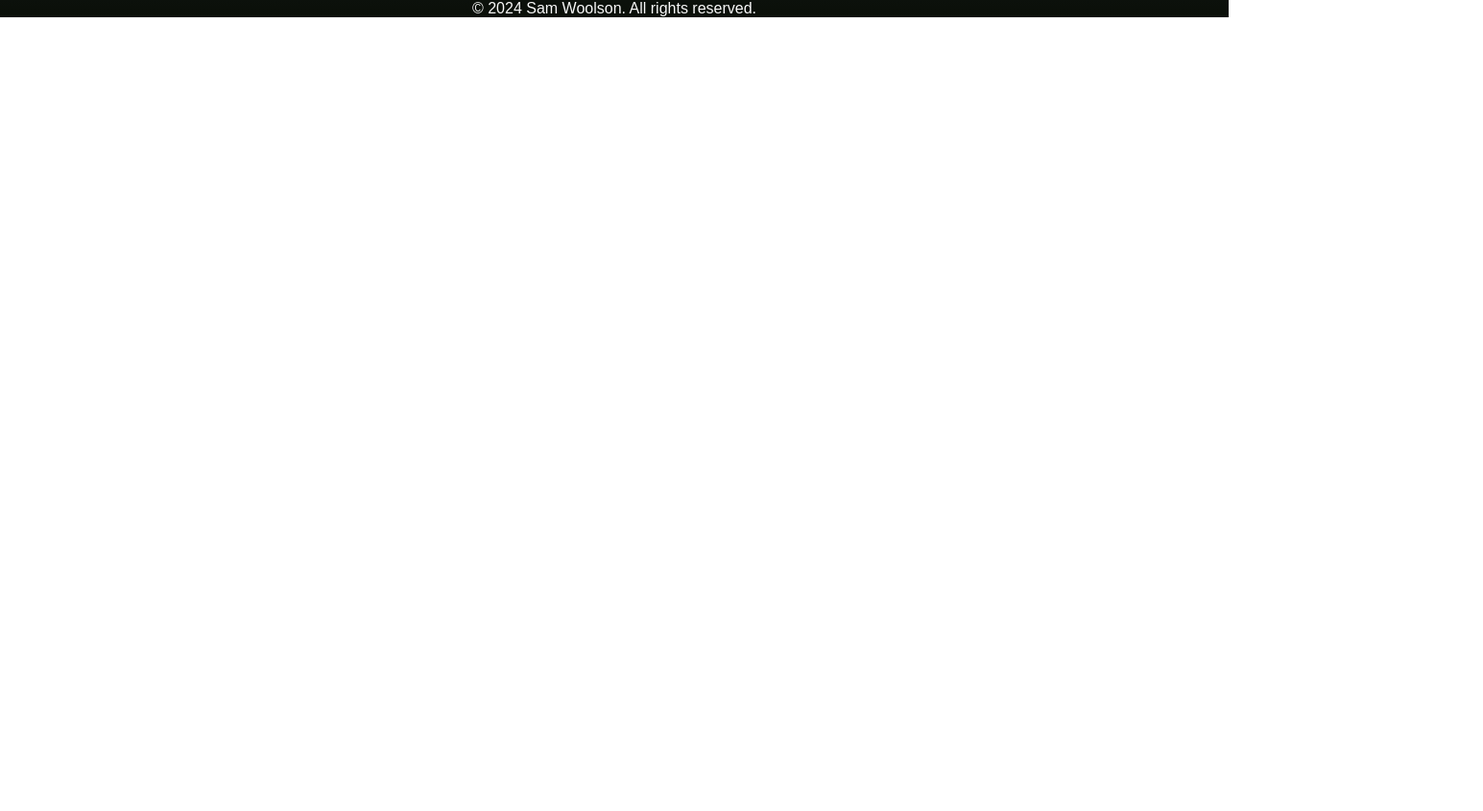
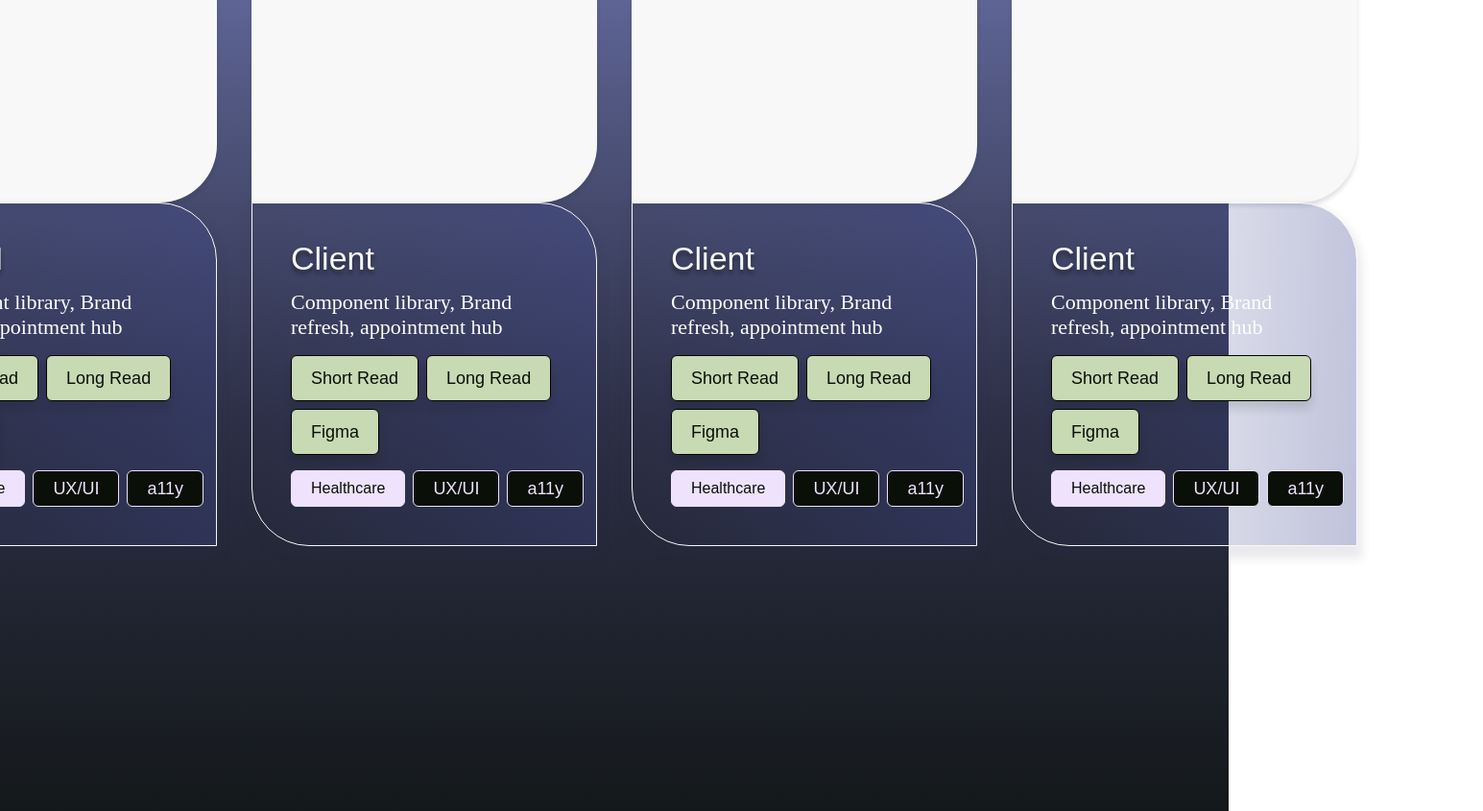
Before and after one commit to sewoolson/Portfolio, a plain HTML site: page index.html in a window 1280 px wide. Shown: the part 1289-2134 px from the top of the page at 96% size, 1545 px wide, since content can reach past the window. Before the commit the page ends 1307 px from the top, so only its background shows below. Drawn offline with Linux system fonts and the light colour scheme.

Commit message:
WIP - Portfolio cards

```diff
--- a/index.html
+++ b/index.html
@@ -24,25 +24,25 @@
         </div><!--end it me div-->
             <div id="intro">
         <h1>Hello, I'm Sam.</h1>
-        <h2>I'm an inquisitive and adaptable full-stack designer, </h2>
-        <p>
-            driven by curiosity and an unwavering desire to contribute to humanity through technology, whether in design or development.
-            Most of my work is password protected due to ongoing work.
-            Please contact me if you’d like early access.
+        <h2>I'm an inquisitive and adaptable full-stack designer. </h2>
+        <p id="intro-paragraph">
+            Driven by curiosity and an unwavering desire to contribute to humanity through technology, whether in design or development.
         </p>
 
 <div id="button-container">
         <button><a href="#portfolio">Portfolio</a></button>
         <button><a href="#contact">Let's connect!</a> <i class="fa-solid fa-arrow-down"></i></button>
-        <button><a href="#" download="">Download Resume</a>  <i class="fa-solid fa-download"></i></button>
-        <button><a href="#">LinkedIn</a><i class="fa-solid fa-arrow-up-right-from-square"></i></button>
-        <button><a href="github">Github</a><i class="fa-solid fa-arrow-up-right-from-square"></i></button>
+        <button><a href="assets/samwoolson-resume-2024.pdf" download="">Download Resume</a>  <i class="fa-solid fa-download"></i></button>
+        <button><a href="https://www.linkedin.com/in/samwoolson/" target="_blank">LinkedIn</a><i class="fa-solid fa-arrow-up-right-from-square"></i></button>
+        <button><a href="https://github.com/sewoolson" target="_blank">Github</a><i class="fa-solid fa-arrow-up-right-from-square" ></i></button>
     </div><!-- end of button-container-->
 </div><!-- end of intro-->
     </div>
         </div><!-- end of intro-->
     </div><!--end hero-container-->
     </section><!-- end of hero-->
+
+    <main>
     <section id="skills">
     <div class="skills-container">
         <h3>Skill Highlights</h3>
@@ -64,24 +64,112 @@
         <p class="skill-tag">Git</p>
         <p class="skill-tag">SQL</p>
         <p class="skill-tag">noSQL</p>
-        <p class="skill-tag">SQL</p>
+
      </div><!--end of skills-wrap-->
     </div><!-- end of skills-container-->
     </section><!-- end of skills section-->
 
     <section id="portfolio">
+        <div class="portfolio-container">
         <h3>Portfolio</h3>
+        <div class="cards-grid">
+
+<article id="card">
+    <div class="project-cover-img">
+<img src="">
+    </div><!--end project-cover-img-->
+    <div class="card-content">
+    <h4>RUSH</h4>
+    <p id="card-para">Component library, Brand refresh, appointment hub</p>
+    <div class="button-wrap">
+    <button>Short Read</button>
+    <button>Long Read</button>
+    <button>Figma</button>
+</div><!--end button-wrap-->
+    <div class="skills-wrap">
+        <p id="industry-tag">Healthcare</p>
+<p class="skill-tag">UX/UI</p>
+<p class="skill-tag">a11y</p>
+</div><!--end of card-content -->
+    </div><!--end of skills tags-->
+
+</article><!--end of card 1-->
+
+<article id="card">
+    <div class="project-cover-img">
+<img src="">
+    </div><!--end project-cover-img-->
+    <div class="card-content">
+    <h4>Client</h4>
+    <p id="card-para">Component library, Brand refresh, appointment hub</p>
+    <div class="button-wrap">
+    <button>Short Read</button>
+    <button>Long Read</button>
+    <button>Figma</button>
+</div><!--end button-wrap-->
+    <div class="skills-wrap">
+        <p id="industry-tag">Healthcare</p>
+<p class="skill-tag">UX/UI</p>
+<p class="skill-tag">a11y</p>
+</div><!--end of card-content -->
+    </div><!--end of skills tags-->
+</article><!--end of card 2-->
+
+<article id="card">
+    <div class="project-cover-img">
+<img src="">
+    </div><!--end project-cover-img-->
+    <div class="card-content">
+    <h4>Client</h4>
+    <p id="card-para">Component library, Brand refresh, appointment hub</p>
+    <div class="button-wrap">
+    <button>Short Read</button>
+    <button>Long Read</button>
+    <button>Figma</button>
+</div><!--end button-wrap-->
+    <div class="skills-wrap">
+        <p id="industry-tag">Healthcare</p>
+<p class="skill-tag">UX/UI</p>
+<p class="skill-tag">a11y</p>
+</div><!--end of card-content -->
+    </div><!--end of skills tags-->
+</article><!--end of card 3-->
+
+<article id="card">
+    <div class="project-cover-img">
+<img src="">
+    </div><!--end project-cover-img-->
+    <div class="card-content">
+    <h4>Client</h4>
+    <p id="card-para">Component library, Brand refresh, appointment hub</p>
+    <div class="button-wrap">
+    <button>Short Read</button>
+    <button>Long Read</button>
+    <button>Figma</button>
+</div><!--end button-wrap-->
+    <div class="skills-wrap">
+        <p id="industry-tag">Healthcare</p>
+<p class="skill-tag">UX/UI</p>
+<p class="skill-tag">a11y</p>
+</div><!--end of card-content -->
+    </div><!--end of skills tags-->
+</article><!--end of card 4-->
+
+        </div><!--end of cards grid-->
 
 
 
+    </div><!--end of portfolio-container-->
     </section><!-- end of portfolio section-->
 
     <section id="contact">
 
     </section><!-- end of contact -->
+</main>
     <footer>
         <a class="footer-logo"><img src="/assets/Footer-logo-white.svg" alt="footer logo" aria-label="Sam Woolson's logo"></a>
-        <p id="footer-text">© 2024 Sam Woolson. All rights reserved.</p>
+        <p id="footer-text">© 2024 Sam Woolson. Website design and development by Sam Woolson. All rights reserved.
+        </p>
     </footer>
 </body>
 
--- a/styles.css
+++ b/styles.css
@@ -21,23 +21,28 @@ body {
     display: flex;
     flex-direction: column;
     min-height: 100vh;
-    z-index: -1;
-    position: relative;
+
+}
+
+main {
+    flex: 1;
+    display: flex;
+    flex-direction: column;
+    justify-content: center;
     align-items: center;
-
+    gap: 2rem;
+    padding: 4rem 1rem;
 }
 
 header {
     display: flex;
-    width: 1620px;
-    height: 120px;
-    padding: 2px 251px;
-    min-width: 100vh;
+    padding: 2px 80px;
     background-color: #FFF;
     flex-direction: column;
     justify-content: center;
     align-items: flex-start;
     gap: 10px;
+    height: 125px;
     background: var(--gray-wash, #F8F8F8);
     box-shadow: 0px 8px 10px 0px rgba(10, 15, 8, 0.12);
 }
@@ -48,30 +53,36 @@ header {
     padding-right: 0px;
     justify-content: center;
     align-items: center;
+    flex-shrink: 0;
 }
 
 section #hero {
     display: flex;
-    padding: 82.617px 356px 30.723px 0px;
+    /* padding: 82.617px 356px 30.723px 0px; */
     align-items: center;
 }
 
 .it-me {
+    display: flex;
     float: left;
     width: 363.66px;
     height: 424.895px;
     transform: rotate(180deg);
+    flex-shrink: 0;
+    /* position: relative; */
 }
 
 #intro {
     display: flex;
+    max-width: 1384px;
     flex-direction: column;
-    align-items: flex-start;
+    justify-content: center;
     gap: 16px;
-    padding: 82.617px 356px 30.723px 5rem;
+    padding: 82.617px 356px 30.723px 50px;
 }
 
 h1 {
+    display: flex;
     color: #0A0F08;
     font-family: Oswald, sans-serif;
     font-size: 58px;
@@ -98,7 +109,25 @@ font-weight: 500;
 line-height: 100%;
 }
 
+h4 {
+    color: var(--gray-wash, #F8F8F8);
+text-shadow: 0px 4px 4px rgba(10, 15, 8, 0.50);
+font-family: Oswald, sans-serif;
+font-size: 34px;
+font-style: normal;
+font-weight: 500;
+line-height: 100%;
+}
+
 p {
+    color: #0A0F08;
+    font-family: Avenir;
+    font-size: 22px;
+    font-style: normal;
+    font-weight: 350;
+}
+
+p.intro-paragraph {
     color: #0A0F08;
     font-family: Avenir;
     font-size: 28px;
@@ -106,9 +135,26 @@ p {
     font-weight: 350;
 }
 
+p.skill-tag {
+    display: flex;
+    justify-content: center;
+    gap: 8px;
+    height: 38px;
+    padding: 10px 20px;
+    align-items: center;
+    border-radius: 6px;
+    border: 1px solid var(--cherryblossom, #EEE2FC);
+    background:#0A0F08;
+    font-family: Avenir, sans-serif;
+    font-size: 18px;
+    color: #EEE2FC;
+}
+
+
 #button-container {
     display: flex;
-    justify-content: space-between;
+    justify-content:flex-start;
+    gap: 16px;
     width: 832px;
 }
 
@@ -124,11 +170,11 @@ button {
     background: #C8DAB4;
     font-family: Oswald, sans-serif;
     color: #0A0F08;
-    font-size: 24px;
+    font-size: 18px;
     font-style: normal;
     font-weight: 400;
     line-height: normal;
-    gap: 0.5rem;
+    cursor: pointer;
 }
 
 a {
@@ -149,7 +195,7 @@ button:hover {
     background: #6c74d3;
     font-family: Oswald, sans-serif;
     color: #FFF;
-    font-size: 24px;
+    font-size: 18px;
     font-style: normal;
     font-weight: 400;
     line-height: normal;
@@ -162,38 +208,26 @@ button:focus {
     box-shadow: 2px 2px 5px #fff;
     height: 48px;
     padding: 20px 20px;
-    margin: 16px;
     align-items: center;
     border-radius: 6px;
-    border: 4px solid #fff;
+    border: 2px solid #fff;
     background: #6c74d3;
     font-family: Oswald, sans-serif;
     color: #FFF;
-    font-size: 24px;
+    font-size: 18px;
     font-style: normal;
     font-weight: 400;
     line-height: normal;
-    text-decoration: none   ;
+    text-decoration: none;
 }
 
-section #skills {
-    display: flex;
-    width: 1384px;
-    padding: 86px 131px;
-    flex-direction: column;
-    align-items: flex-start;
-    gap: 28px;
-    border-radius: 0px 60px;
-    border: 1px solid #F8F8F8);
-    background: var(--content-grad-lightpurp, linear-gradient(93deg, rgba(255, 255, 255, 0.00) 2.29%, rgba(65, 74, 145, 0.34) 101.76%));
-    box-shadow: 0px 8px 10px 5px rgba(65, 74, 145, 0.10);
-}
 
 .skills-container {
     display: flex;
-    width: 1384px;
     padding: 86px 131px;
     flex-direction: column;
+    justify-content: center;
+    align-items: flex-start;
     gap: 28px;
     border-radius: 0px 60px;
     border: 1px solid var(--gray-wash, #F8F8F8);
@@ -203,68 +237,125 @@ section #skills {
 
 .skills-wrap {
 display: flex;
-justify-content: flex-start;
-flex-direction: row;
-flex-wrap: wrap;
-gap: 9px;
+display: grid;grid-template-columns: repeat(6, 1fr);
+gap: 8px;
 }
 
-p.skill-tag {
+#industry-tag {
     display: flex;
     justify-content: center;
-    width: 200px;
     gap: 8px;
     height: 38px;
     padding: 10px 20px;
     align-items: center;
     border-radius: 6px;
     border: 1px solid var(--cherryblossom, #EEE2FC);
-    background:#0A0F08;
+    background: #EEE2FC;
     font-family: Avenir, sans-serif;
-    color: #EEE2FC;
-
+    color: #0A0F08;
+    color: var(--black, #0A0F08);
+    text-align: center;
+    font-family: 'Avenir', sans-serif;
+    font-size: 16px;
+    font-style: normal;
+    font-weight: 500;
+    line-height: normal;
 }
 
-section #portfolio {
+/* section #portfolio {
     display: flex;
     width: 1620px;
     padding: 40px 246px 48px 246px;
     justify-content: flex-start;
-    align-items: center;
+    align-items: flex-start;
 
-}
+} */
 
 .portfolio-container {
     display: flex;
-    justify-content: flex-start;
+    padding: 86px 131px;
+    flex-direction: column;
+    gap: 28px;
 
 }
 
 .cards-grid {
-display: flex;
-align-items: flex-start;
-align-content: flex-start;
-gap: 30px;
-flex-wrap: wrap;
+    display: grid;grid-template-columns: repeat(4, 1fr);
+    gap: 36px;
+    justify-content: center;
 }
 
 #card {
-    width: 548px;
-height: 584px;
+display: flex;
+width: 360px;
+height: 100%;
+padding: 0px 20px 20px 0px;
+flex-direction: column;
+align-items: flex-start;
+}
+
+
+.project-cover-img {
+width: 360px;
+height: 250px;
+flex-shrink: 0;
+border-radius: 30px 0 60px 0;
+background: #F8F8F8;
+box-shadow: 0px 4px 4px 0px rgba(45, 48, 71, 0.15);
+}
+
+.card-content {
+display: flex;
+width: 360px;
+padding: 40px 20px 40px 40px;
+flex-direction: column;
+align-items: flex-start;
+gap: 16px;
+border-radius: 0px 60px;
+border: 1px solid var(--gray-wash, #F8F8F8);
+background: var(--content-grad-lightpurp, linear-gradient(93deg, rgba(255, 255, 255, 0.00) 2.29%, rgba(65, 74, 145, 0.34) 101.76%));
+box-shadow: 0px 8px 10px 5px rgba(45, 48, 71, 0.10);
+}
+
+.card-content:hover {
+    display: flex;
+    width: 360px;
+    padding: 40px 20px 40px 40px;
+    flex-direction: column;
+    align-items: flex-start;
+    gap: 16px;
+    border-radius: 0px 60px;
+    border: 1px solid var(--gray-wash, #F8F8F8);
+    box-shadow: 0px 8px 10px 5px rgba(255, 255, 255, 0.432);
+    }
+
+    #card-para {
+        color: #fff;
+    }
+
+
+.button-wrap {
+    display: flex;
+    justify-content: flex-start;
+    flex-direction: row;
+    flex-wrap: wrap;
+    gap: 8px;
 }
 
 footer {
     display: flex;
     flex-direction: column;
     justify-content: space-between;
-    align-items:center;
+    align-items: center;
     gap: 0.5rem;
     flex-shrink: 0;
-    margin: auto;
+    font-size: 0.7rem;
+    padding: 5rem;
 }
 
 #footer-text {
     color: var(--gray-wash, #F8F8F8);
     font-family: Avenir, sans-serif;
     font-size: medium;
+
 }
```
Also changed, not shown: 1 other file.
